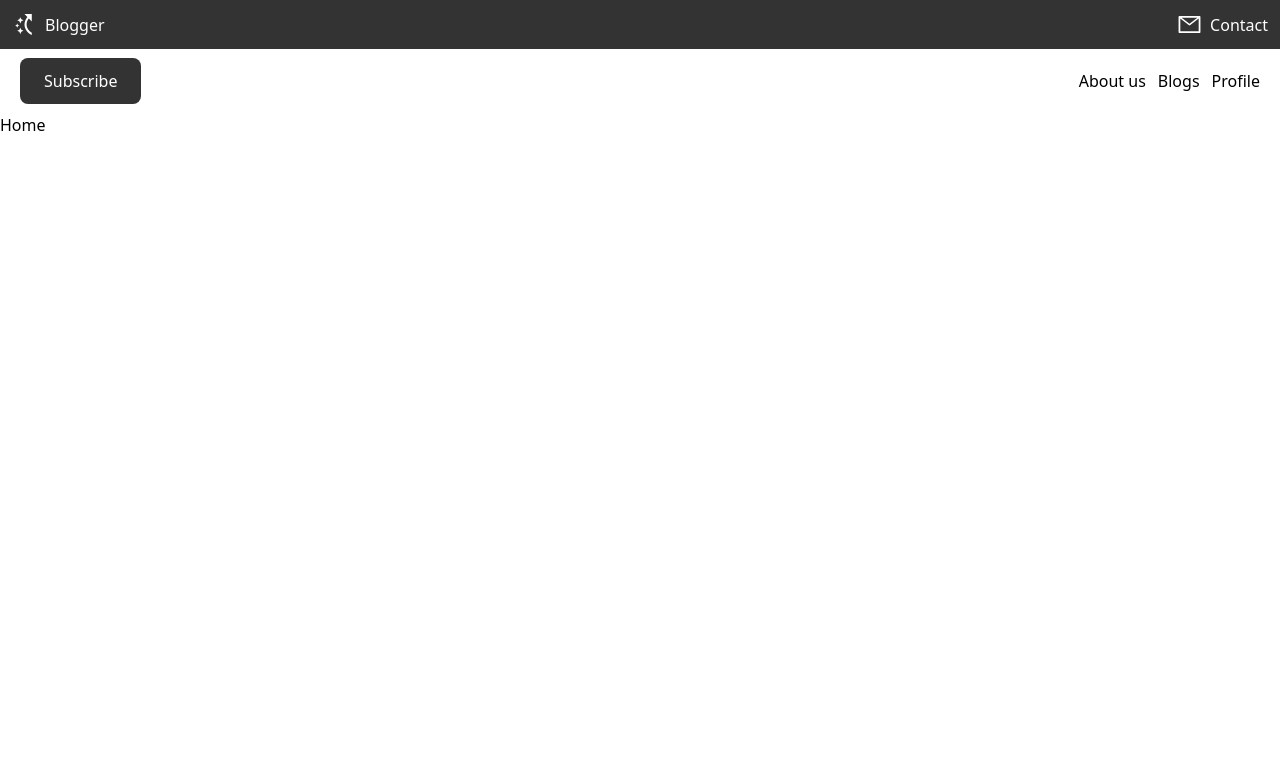
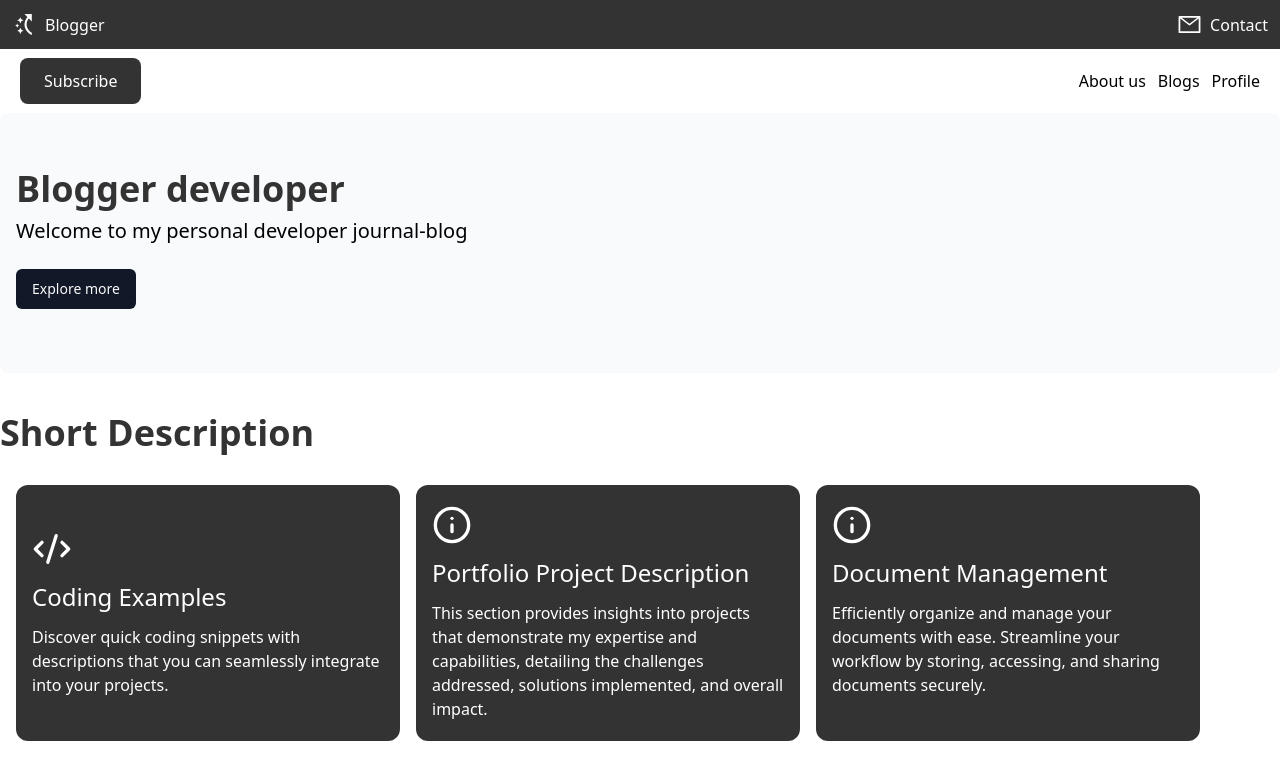
Before and after one commit to ddmihai/blog-frontend, a React (Vite) app: page / in a window 1280 px wide. Shown: the top 780 px of the page. Built offline with nearby package versions, Linux system fonts and the light colour scheme; no server answers.

Commit message:
automated push to github

```diff
--- a/package.json
+++ b/package.json
@@ -8,7 +8,8 @@
     "build": "tsc && vite build",
     "lint": "eslint . --ext ts,tsx --report-unused-disable-directives --max-warnings 0",
     "preview": "vite preview",
-    "start": "serve -s dist"
+    "start": "serve -s dist",
+    "deploy": "npm run build && git add . && git commit -m 'automated push to github' && git push origin main"
   },
   "dependencies": {
     "@radix-ui/react-dialog": "^1.0.5",
--- a/src/pages/Home/HomePage.tsx
+++ b/src/pages/Home/HomePage.tsx
@@ -1,10 +1,18 @@
+import { useNavigate } from "react-router-dom"
+import Banner from "./components/Banner"
+import Cards from "./components/Cards";
 
 
 const HomePage = () => {
+
+
+    const navigate = useNavigate();
+
     return (
-        <div>
-            Home
-        </div>
+        <section className="max-w-7xl mx-auto">
+            <Banner navigate={navigate} />
+            <Cards />
+        </section>
     )
 }
 
--- /dev/null
+++ b/src/pages/Home/components/Banner.tsx
@@ -0,0 +1,18 @@
+import { Button } from "@/components/ui/button"
+import { NavigateFunction } from "react-router-dom"
+
+
+const Banner = ({ navigate }: { navigate: NavigateFunction }) => {
+
+
+
+    return (
+        <div className="p-4 bg-slate-50 rounded-lg pb-16">
+            <h1 className="text-4xl font-bold text-[#333] mt-10">Blogger developer</h1>
+            <p className="text-xl mt-2">Welcome to my personal developer journal-blog</p>
+            <Button onClick={() => navigate('/about')} className="mt-6">Explore more</Button>
+        </div>
+    )
+}
+
+export default Banner
--- /dev/null
+++ b/src/pages/Home/components/Cards.tsx
@@ -0,0 +1,37 @@
+import { Code2Icon, InfoIcon } from "lucide-react"
+
+
+
+const Cards = () => {
+    return (
+        <section>
+            <h2 className="text-4xl font-bold text-[#333] mt-10 mb-4">Short Description</h2>
+
+            <div className="flex flex-wrap text-white p-4 gap-4">
+
+                <div className="basis-[350px] py-5 flex-1 max-w-sm rounded-xl bg-[#333] p-4 flex flex-col gap-3 justify-center">
+                    <Code2Icon size={40} color="white" />
+                    <h3 className="text-2xl">Coding Examples</h3>
+                    <p>Discover quick coding snippets with descriptions that you can seamlessly integrate into your projects.</p>
+                </div>
+
+                <div className="basis-[350px] py-5 flex-1 max-w-sm rounded-xl bg-[#333] p-4 flex flex-col gap-3">
+                    <InfoIcon size={40} color="white" />
+                    <h3 className="text-2xl">Portfolio Project Description</h3>
+                    <p>This section provides insights into projects that demonstrate my expertise and capabilities, detailing the challenges addressed, solutions implemented, and overall impact.</p>
+                </div>
+
+                <div className="basis-[350px] py-5 flex-1 max-w-sm rounded-xl bg-[#333] p-4 flex flex-col gap-3">
+                    <InfoIcon size={40} color="white" />
+                    <h3 className="text-2xl">Document Management</h3>
+                    <p>Efficiently organize and manage your documents with ease. Streamline your workflow by storing, accessing, and sharing documents securely.</p>
+                </div>
+
+
+            </div>
+        </section>
+
+    )
+}
+
+export default Cards
```
